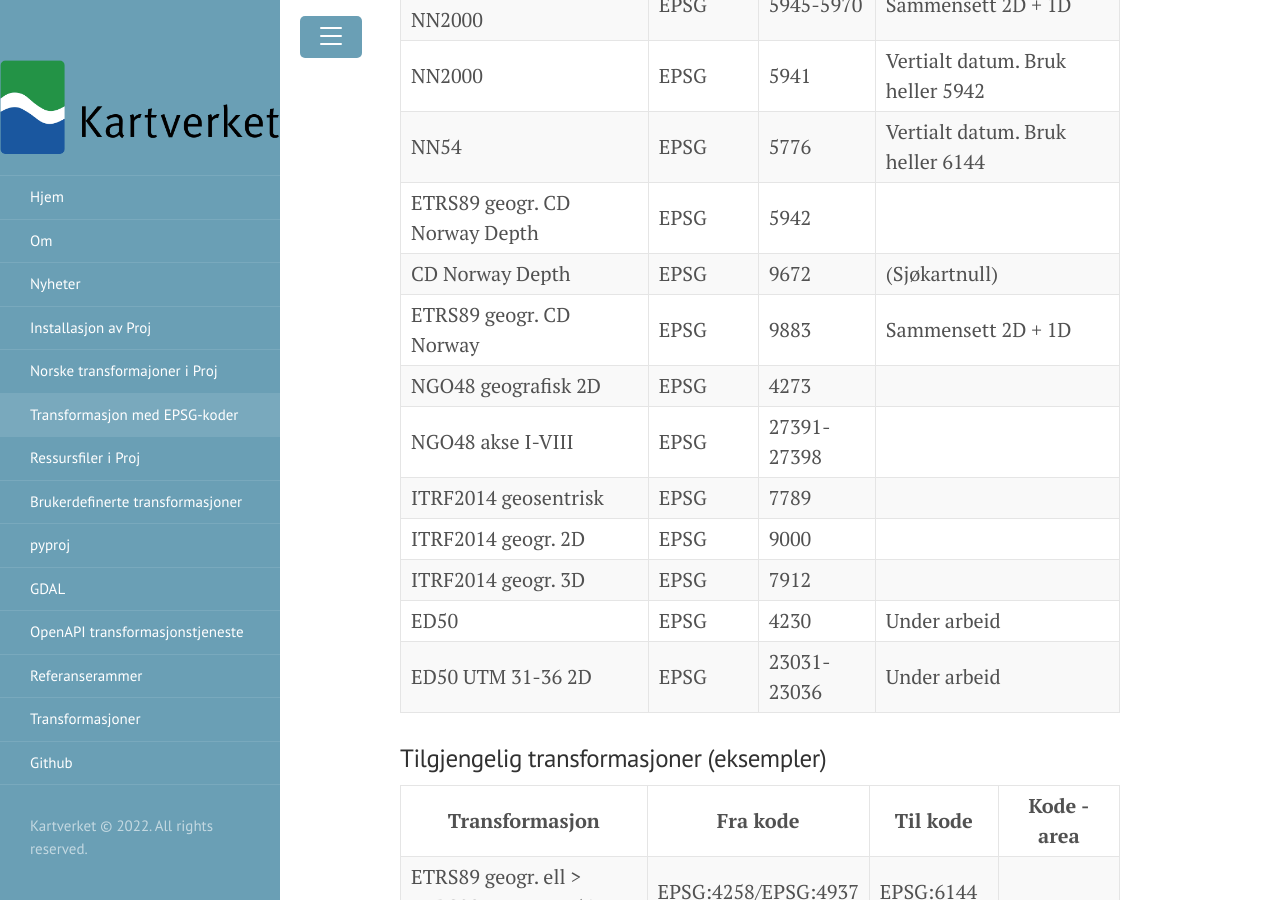
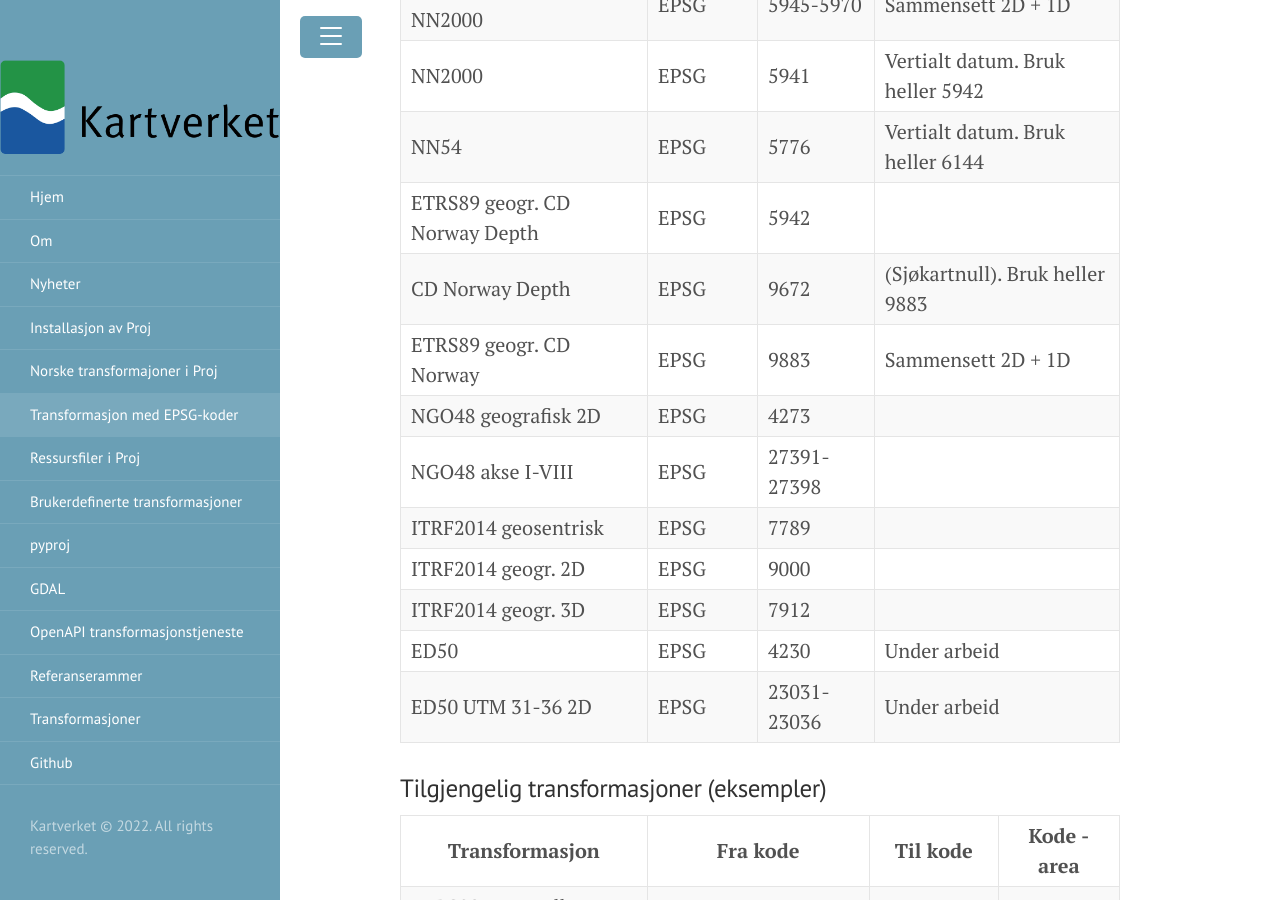
Before and after one commit to kartverket/transformasjoner, a Jekyll site: the page built from _pages/epsg_codes.md, in a window 1280 px wide and 900 px high, scrolled down 1299 px. Built offline with Jekyll 4.4.1, drawn with Linux system fonts in a browser that asks for light colours; some of the changed text lies outside the part shown.

```diff
--- a/_pages/epsg_codes.md
+++ b/_pages/epsg_codes.md
@@ -34,7 +34,7 @@ Det mest vanlig vil være å oppgi EPSG-kodene på referanserammen/koordinatsyst
 | NN2000                        | EPSG      |        5941 | Vertialt datum. Bruk heller 5942 |
 | NN54                          | EPSG      |        5776 | Vertialt datum. Bruk heller 6144 |
 | ETRS89 geogr. CD Norway Depth | EPSG      |        5942 |                                  |
-| CD Norway Depth               | EPSG      |        9672 | (Sjøkartnull)                    |
+| CD Norway Depth               | EPSG      |        9672 | (Sjøkartnull). Bruk heller 9883  |
 | ETRS89 geogr. CD Norway       | EPSG      |        9883 | Sammensett 2D + 1D               |
 | NGO48 geografisk 2D           | EPSG      |        4273 |                                  |
 | NGO48 akse I-VIII             | EPSG      | 27391-27398 |                                  |
@@ -73,6 +73,7 @@ I tabellen nedenfor vilkårlige punkter transformert i Proj med EPSG-koder på f
 |  EPSG:4258 |  EPSG:4230 |         10.000 |        60.000 |              - |        - | 10.001392846773 | 60.000445365016 |               - |  EPSG:1182 |
 |  EPSG:7912 |  EPSG:4937 |         10.000 |        60.000 |        100.000 |  2020.00 |  9.999991914885 | 59.999995109525 |       99.866247 |          - |
 |  EPSG:7912 |  EPSG:4937 |         10.000 |        60.000 |        100.000 |  2010.00 |  9.999994722263 | 59.999996478159 |       99.913505 |          - |
+|  EPSG:4937 |  EPSG:9883 |          5.040 |        60.100 |         40.000 |        - |           5.040 |          60.100 |        3.870998 |          - |
 
 
 #### Transformasjon ved standard installasjon av Proj
```
